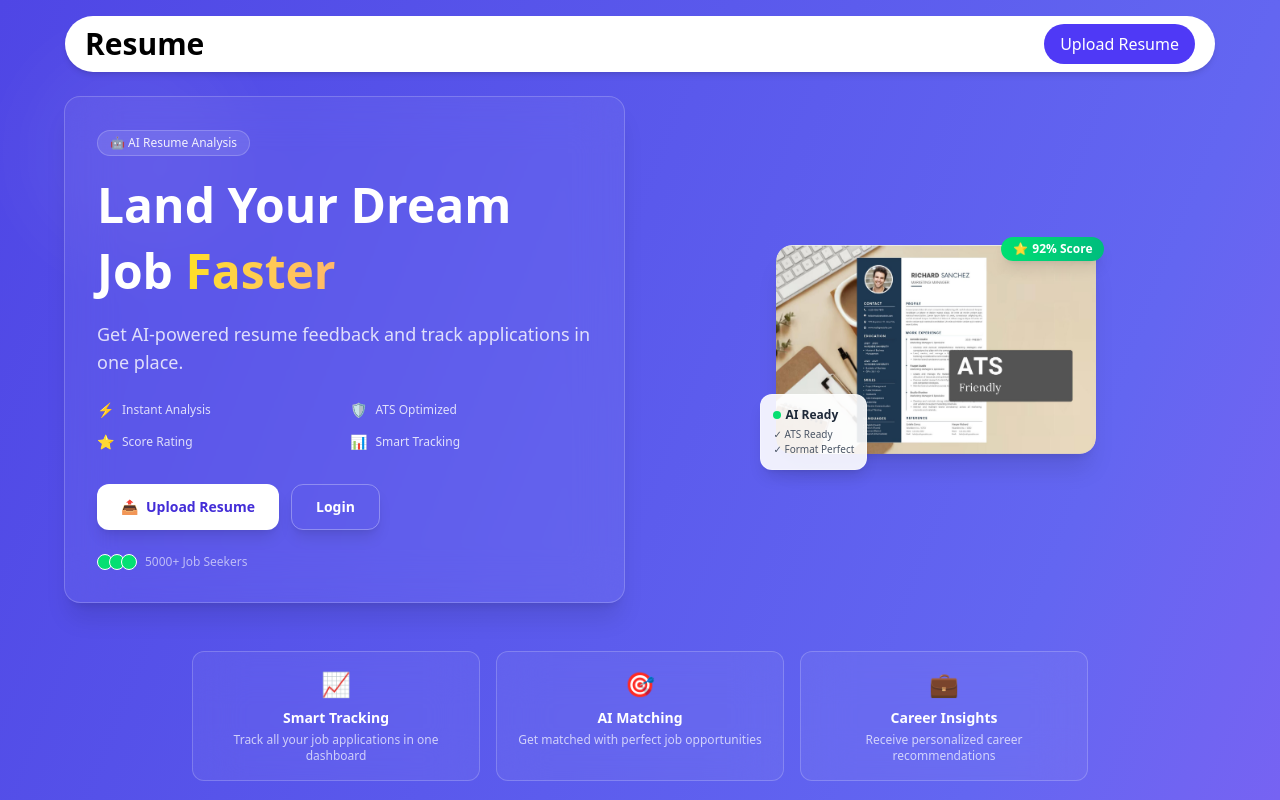
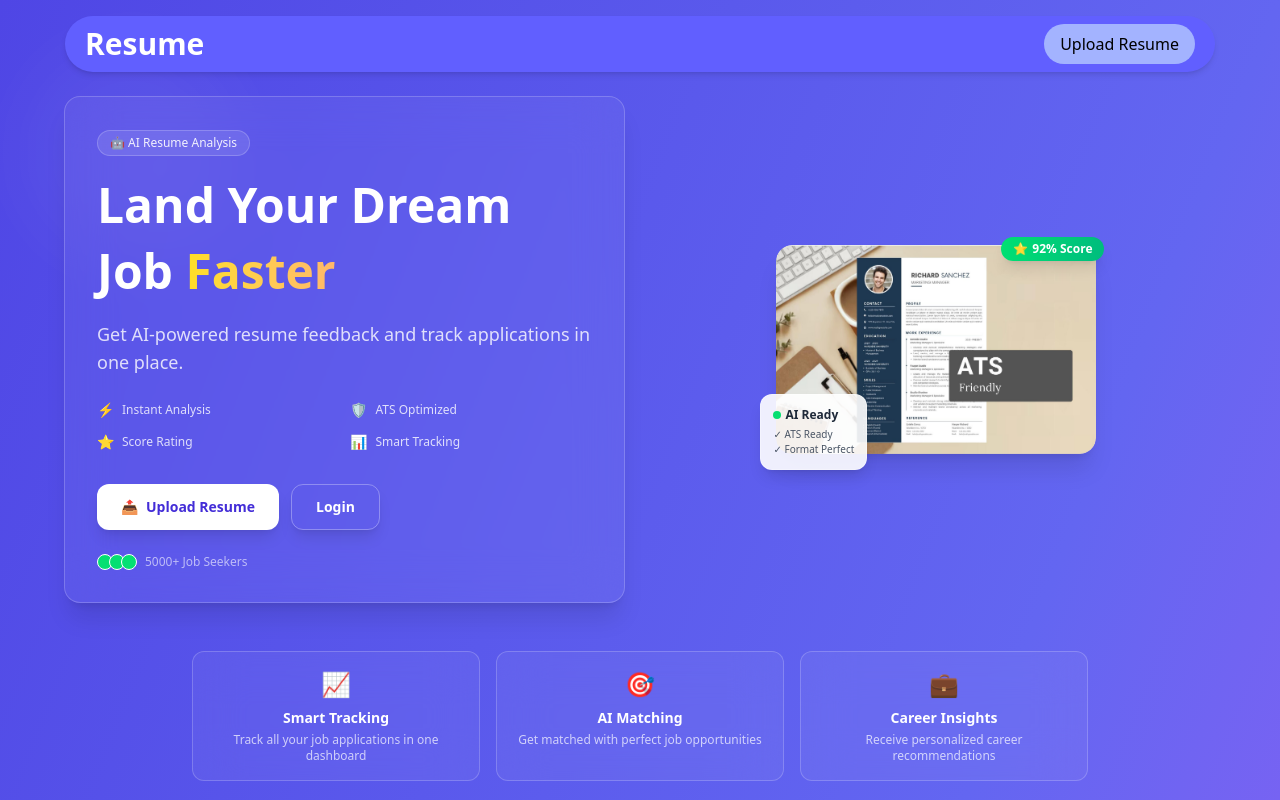
Before and after one commit to bobbyku0104/Resume-Analyzer, a React app in the folder client/: page / in a window 1280 px wide. Shown: the top 800 px of the page. Built offline with nearby package versions, Linux system fonts and the light colour scheme; the HTML template or start-up script is replaced by a standard one.

Commit message:
Navbar color Changes

```diff
--- a/client/src/components/Navbar.jsx
+++ b/client/src/components/Navbar.jsx
@@ -3,13 +3,13 @@ import React from "react";
 
 const Navbar = () => {
   return (
-    <nav className="w-[95%] max-w-[1150px] mx-auto mt-4 bg-white shadow-md py-2 px-5 flex items-center justify-between rounded-full">
+    <nav className="w-[95%] max-w-[1150px] mx-auto mt-4 bg-indigo-500 shadow-md py-2 px-5 flex items-center justify-between rounded-full">
 
-      <h1 className="text-xl sm:text-2xl md:text-3xl font-bold text-black">
+      <h1 className="text-xl sm:text-2xl md:text-3xl font-bold text-white">
         Resume
       </h1>
 
-      <button className="bg-indigo-600 text-white text-sm sm:text-base px-4 py-2 rounded-full hover:bg-indigo-700 transition">
+      <button className="bg-indigo-300 text-black text-sm sm:text-base px-4 py-2 rounded-full hover:bg-indigo-700 transition">
         Upload Resume
       </button>
 
```
